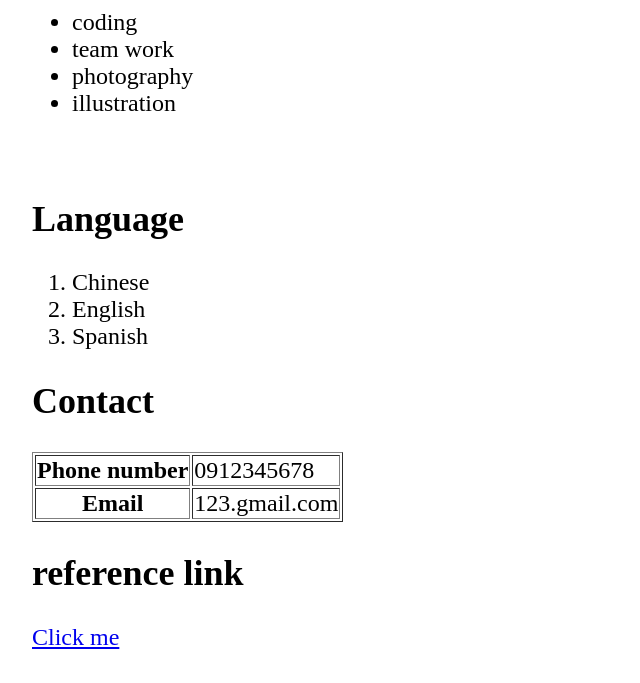
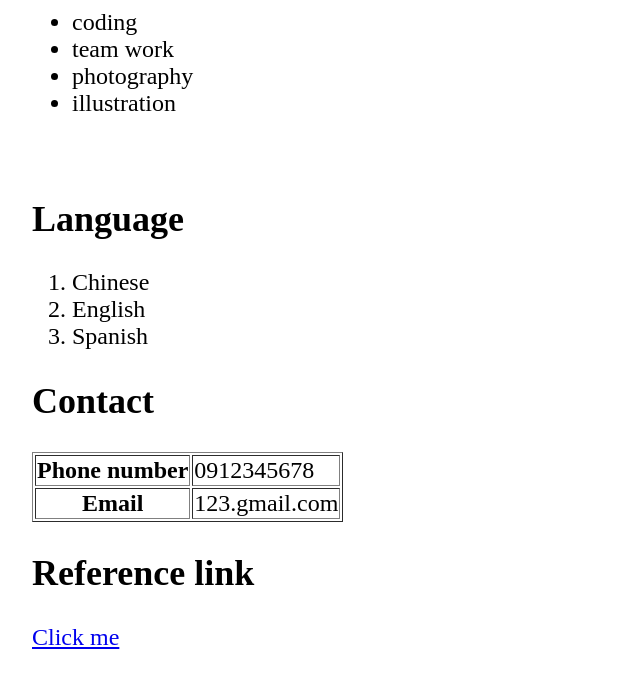
Before and after one commit to summerelsa2022/summerelsa2022.github.io, a plain HTML site: page index.html in a window 1280 px wide. Shown: the part 655-1338 px from the top of the page, without its empty margins (0-640 px from the left). Drawn offline with Linux system fonts and the light colour scheme.

Commit message:
Update index.html
An index.html file for 期末考

```diff
--- a/index.html
+++ b/index.html
@@ -70,7 +70,7 @@
                     alert('Welcome');
                 }
            </script>
-           <h2>reference link</h2>
+           <h2>Reference link</h2>
               <a href="https://summerelsa2022.github.io/">Click me</a>
      </body>
 </html>
```
